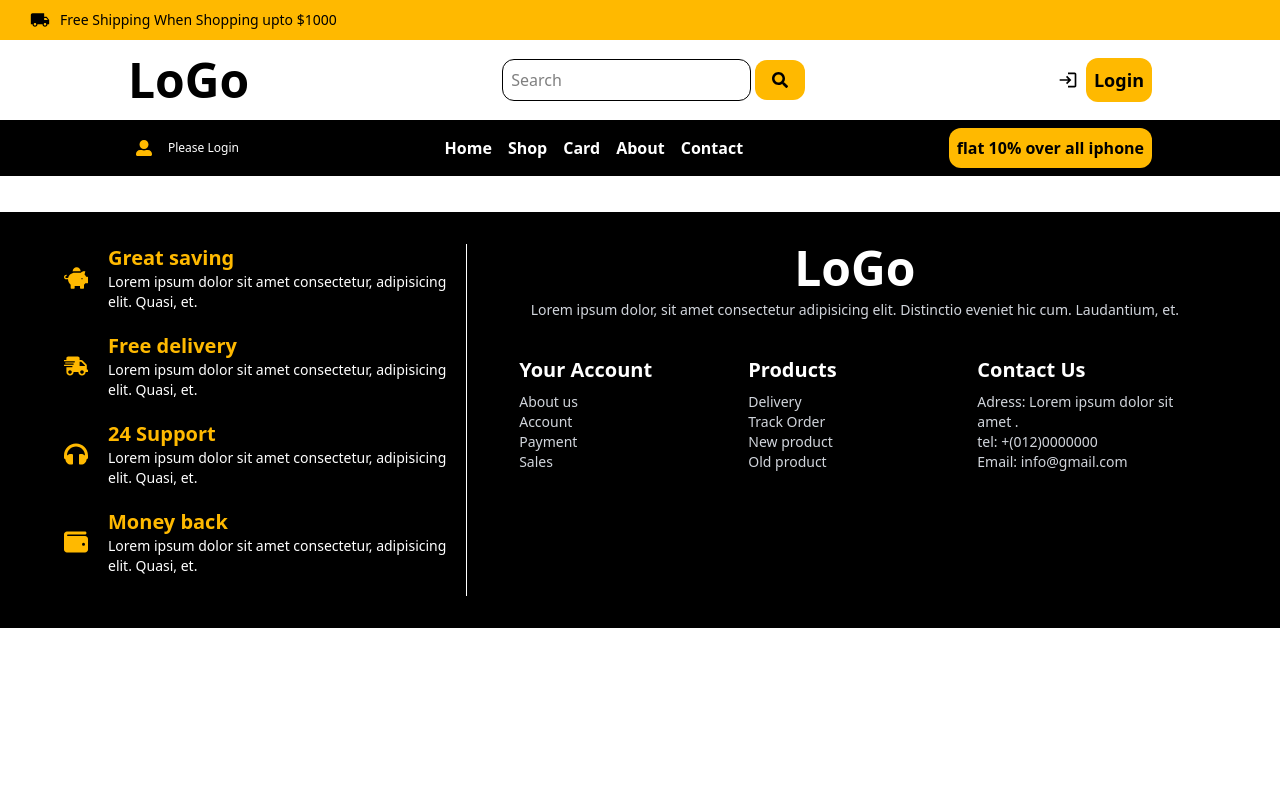
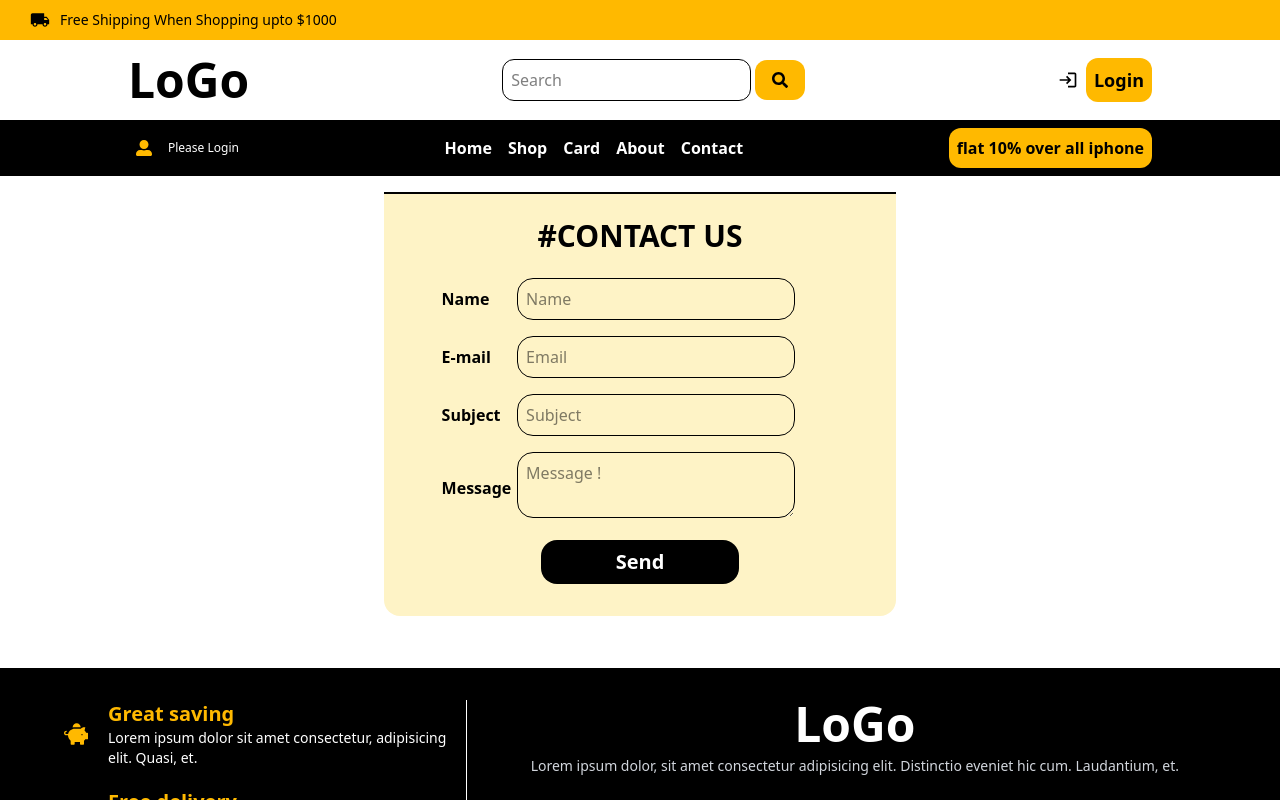
Before and after one commit to sondos-saad/E-commerce-ReactJS, a React (Vite) app: page /contact in a window 1280 px wide. Shown: the top 800 px of the page. Built offline with nearby package versions, Linux system fonts and the light colour scheme.

Commit message:
contactpage

```diff
--- /dev/null
+++ b/src/Components/Contact.jsx
@@ -0,0 +1,53 @@
+import React from 'react'
+
+function Contact() {
+  return (
+    <section className='w-[80%] mx-auto py-4'>
+      <div className='container '>
+        <div className='form bg-amber-100  p-2 rounded-bl-2xl rounded-br-2xl w-[50%] mx-auto border-t-2' >
+            <h2 className='font-bold text-3xl my-4 text-center'>#CONTACT US</h2>
+            <form method='POST' className='w-[80%] mx-auto my-6'>
+                <div className='box flex gap-4 items-center  mb-4'>
+                    <div className='label w-[15%]'>
+                        <h4 className='font-bold'>Name</h4>
+                    </div>
+                    <div className='input w-[70%]'>
+                        <input type='text' placeholder='Name' value='' name='' className='border rounded-2xl p-2 w-[100%]'/>
+                    </div>
+                </div>
+                <div className='box flex gap-4 items-center  mb-4'>
+                    <div className='label w-[15%]'>
+                        <h4 className='font-bold'>E-mail</h4>
+                    </div>
+                    <div className='input w-[70%]'>
+                        <input type='email' placeholder='Email' value='' name='' className='border rounded-2xl p-2 w-[100%]'/>
+                    </div>
+                </div>
+                <div className='box flex gap-4 items-center mb-4'>
+                    <div className='label w-[15%]'>
+                        <h4 className='font-bold'>Subject</h4>
+                    </div>
+                    <div className='input w-[70%]'>
+                        <input type='text' placeholder='Subject' value='' name='' className='border rounded-2xl p-2 w-[100%]' />
+                    </div>
+                </div>
+                <div className='box flex gap-4 items-center  mb-4'>
+                    <div className='label w-[15%]'>
+                        <h4 className='font-bold'>Message</h4>
+                    </div>
+                    <div className='input w-[70%]'>
+                       <textarea placeholder='Message !' value='' name='' className='border rounded-2xl p-2 w-[100%]' ></textarea>
+                    </div>
+                </div>
+                <div className='flex justify-center'>
+                    <button type='submit' className='w-[50%] bg-black text-white font-bold text-xl p-2 rounded-2xl cursor-pointer'>Send</button>
+                </div>
+
+            </form>
+        </div>
+      </div>
+    </section>
+  )
+}
+
+export default Contact
--- a/src/Components/Rout.jsx
+++ b/src/Components/Rout.jsx
@@ -3,6 +3,7 @@ import { Route, Routes } from 'react-router-dom'
 import Home from './Home'
 import Shop from './Shop'
 import Cart from './Cart'
+import Contact from './Contact'
 
 function Rout({shop , Filter, allCateFilter , addToCart, cart, setCart}) {
   return (
@@ -11,6 +12,7 @@ function Rout({shop , Filter, allCateFilter , addToCart, cart, setCart}) {
             <Route path='/' element={<Home addToCart={addToCart} />}/>
             <Route path='/cart' element={<Cart cart={cart} setCart={setCart}/>}/>
             <Route path='shop' element={<Shop shop={shop} Filter={Filter} allCateFilter={allCateFilter} addToCart={addToCart}/>}/>
+            <Route path='/contact' element={<Contact/>}/>
         </Routes>
 
     </>
```
